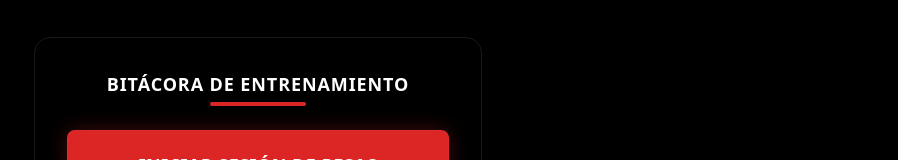
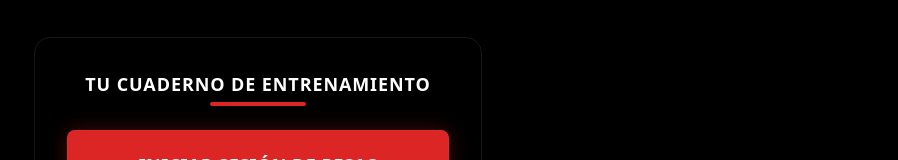
Before and after one commit to florrvallese-droid/HDApp.Versi-nDyAddsdGH, a React (Vite) app: page /dashboard in a window 1280 px wide. Shown: the part 153-313 px from the top of the page, without its empty margins (382-1280 px from the left). Built offline with nearby package versions, Linux system fonts and the light colour scheme.

Commit message:
[dyad] Updated athlete dashboard title to 'TU CUADERNO DE ENTRENAMIENTO'. - wrote 1 file(s)

```diff
--- a/src/components/dashboard/AthleteDashboardView.tsx
+++ b/src/components/dashboard/AthleteDashboardView.tsx
@@ -108,7 +108,7 @@ export default function AthleteDashboardView() {
         {!profile?.is_coach && profile?.user_id && <CoachInvitationAlert userId={profile.user_id} />}
 
         <div className="flex flex-col items-center gap-1">
-          <h2 className="text-lg font-black uppercase tracking-wider text-white text-center">BITÁCORA DE ENTRENAMIENTO</h2>
+          <h2 className="text-lg font-black uppercase tracking-wider text-white text-center">TU CUADERNO DE ENTRENAMIENTO</h2>
           <div className="w-24 h-1 bg-red-600 rounded-full" />
         </div>
 
```
